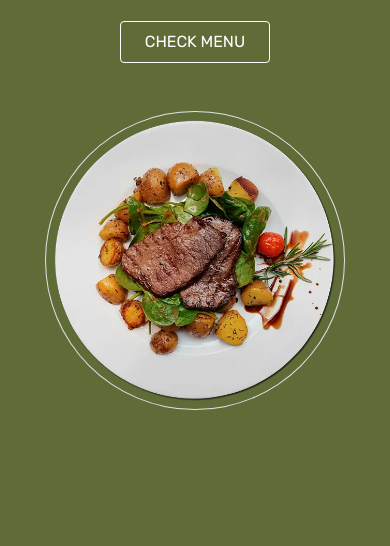
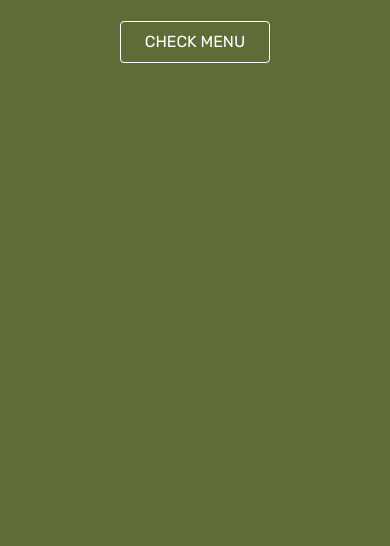
Before and after one commit to abdo-kotb/cheesy, a plain HTML site: page index.html in a window 390 px wide. Shown: the part 298-844 px from the top of the page. Drawn offline with Linux system fonts and the light colour scheme.

Commit message:
Fix responsive

```diff
--- a/index.html
+++ b/index.html
@@ -67,7 +67,7 @@
               CHECK MENU
             </button>
           </div>
-          <div class="col-md-5 ml-auto">
+          <div class="d-none d-md-block col-md-5 ml-auto">
             <picture>
               <source srcset="imgs/hero-img.webp" type="image/webp" />
               <source srcset="imgs/hero-img.png" type="image/png" />
```
